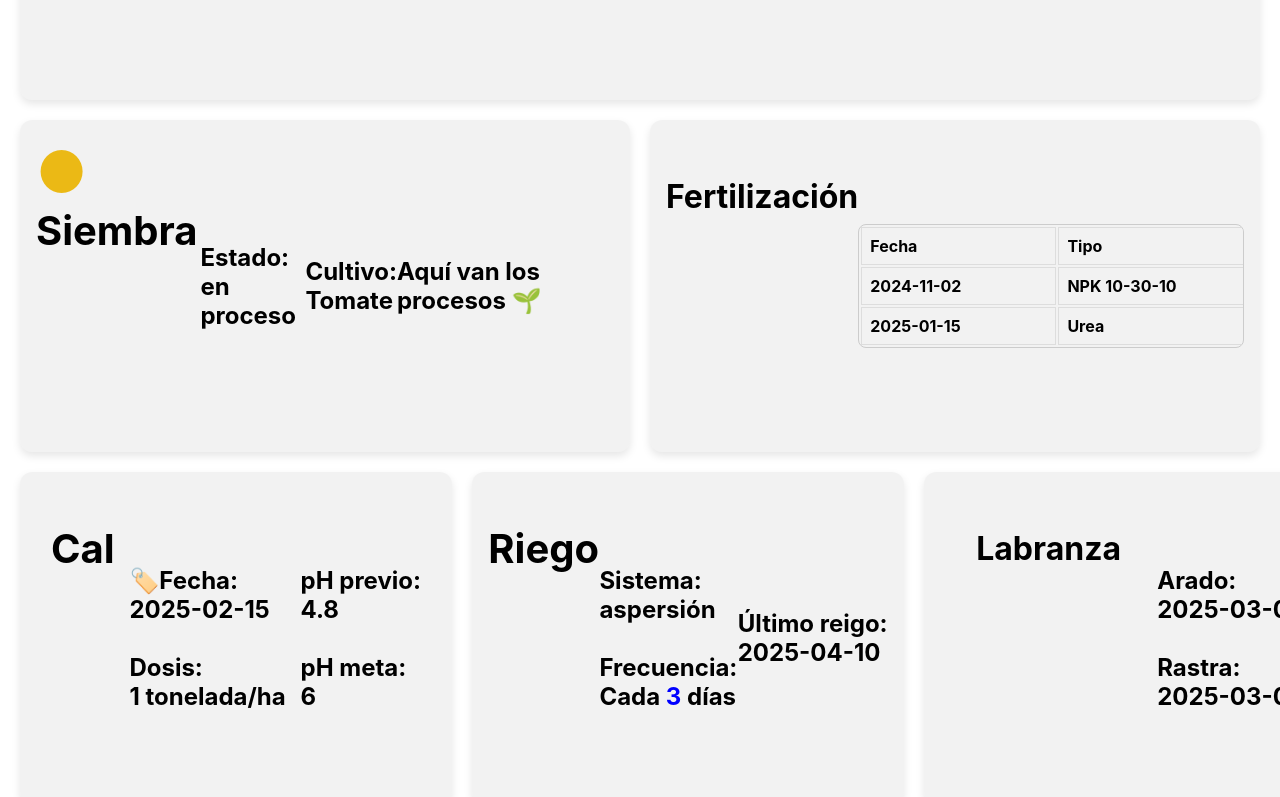
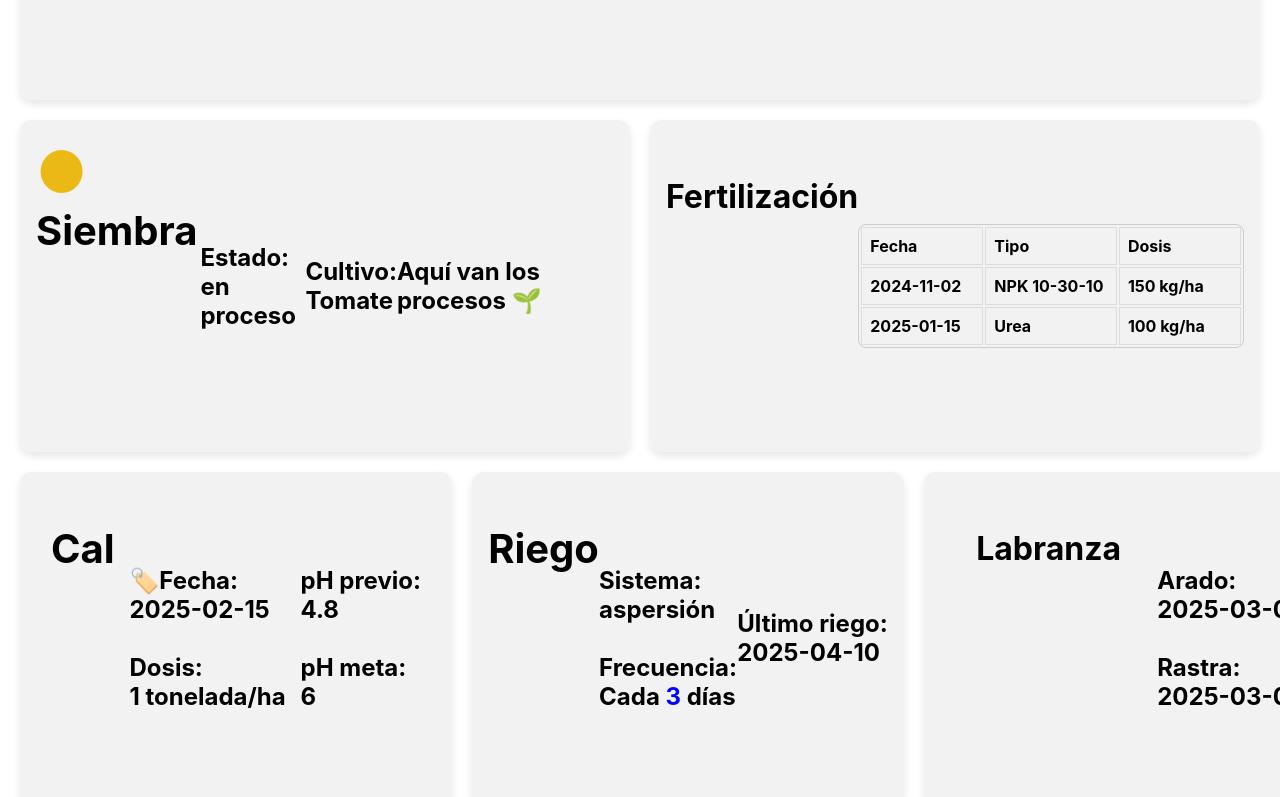
Before and after one commit to MarioRojasV/Proyecto2Reque, a React (Create React App) app: page /terrenos/procesos/1 in a window 1280 px wide. Shown: the part 323-1120 px from the top of the page. Built offline with nearby package versions, Linux system fonts and the light colour scheme.

Commit message:
Los procesos ahora se pueden editar y agregar

```diff
--- a/src/App.js
+++ b/src/App.js
@@ -8,6 +8,8 @@ import Cultivos from './pages/Cultivos';
 import PlantillaTerreno from './components/CTerrenos/PlantillaPestañaTerrenos';
 import Contacto from './pages/Contacto';
 import Procesos from './pages/Procesos';
+import AregarProcesosTablas from './components/AgregarProcesosTablas';
+import EditarProceso from './components/EditarProcesos';
 
 function App() {
 
@@ -37,6 +39,8 @@ function App() {
         <Route path="/terrenos/crear" element={<PlantillaTerreno modo="crear" terrenos={terrenos} ultimoID={ultimoID} llenarTerrenos={llenarTerrenos} llenarID={llenarID}/>} />
         <Route path="/terrenos/editar/:id" element={<PlantillaTerreno modo="editar" terrenos={terrenos} ultimoID={ultimoID} llenarTerrenos={llenarTerrenos} llenarID={llenarID}/>} />
         <Route path="/terrenos/procesos/:id" element={<Procesos terrenos={terrenos} llenarTerrenos={llenarTerrenos}/>} />
+        <Route path="/terrenos/procesos/agregarProcesosTabla/:id/:modo" element={<AregarProcesosTablas terrenos={terrenos} llenarTerrenos={llenarTerrenos}/>} />
+        <Route path="/Terrenos/Procesos/EditarProceso/:id/:campo" element={<EditarProceso terrenos={terrenos} llenarTerrenos={llenarTerrenos}/>} />
       </Routes>
       <Inicio />
     </Router>
--- /dev/null
+++ b/src/components/AgregarProcesosTablas.js
@@ -0,0 +1,106 @@
+import React, { useState, useEffect } from 'react';
+import {useParams} from 'react-router-dom';
+import TablaProcesos from '../components/TablaDatosProcesos';
+
+const AregarProcesosTablas = ({terrenos, llenarTerrenos}) => {
+  const [eventos, setEventos] = useState([]);
+  const { id, modo } = useParams();
+  const [nuevoEvento, setNuevoEvento] = useState({
+    fecha: '',
+    tipo: '',
+    campoExtra: ''
+  });
+
+  const labelCampoExtra = modo === 'historialFertilizaciones' ? 'Dosis' : 'Descripción';
+  const nombreCampoExtra = modo === 'historialFertilizaciones' ? 'dosis' : 'descripcion';
+
+
+  const [terreno, setTerreno] = useState({
+      id: '',
+      nombre: '',
+      ubicacion: '',
+      area: '',
+      estadoCultivo: '',
+      cultivoEnProceso: '',
+      planSiembraId: '',
+      estado: '',
+      fechaArado: '',
+      fechaRastra: '',
+      cal: {},
+      riego: {},
+      fertilizacion: {},
+      historialFertilizaciones: [],
+      otrosCuidados: [],
+      notas: '',
+    });
+
+  useEffect(() => {
+      const terrenoSeleccionado = terrenos.find(t => t.id === parseInt(id));
+      if (terrenoSeleccionado) {
+        setTerreno(terrenoSeleccionado);
+      }
+    }, [terrenos, id]);
+
+  const handleChange = (e) => {
+    setNuevoEvento({
+      ...nuevoEvento,
+      [e.target.name]: e.target.value
+    });
+  };
+
+  const agregarEvento = () => {
+    if (!nuevoEvento.fecha || !nuevoEvento.tipo || !nuevoEvento[nombreCampoExtra]) return;
+    const nuevosEventos = [...(terreno[modo] || []), nuevoEvento];
+    const terrenoActualizado = { ...terreno, [modo]: nuevosEventos };
+
+    setTerreno(terrenoActualizado);
+
+    const nuevosTerrenos = terrenos.map(t =>
+    t.id === terreno.id ? terrenoActualizado : t
+  );
+
+  llenarTerrenos(nuevosTerrenos);
+
+    setNuevoEvento({ fecha: '', tipo: '', [nombreCampoExtra]: '' });
+  };
+
+  return (
+    <div style={{ padding: '20px' }}>
+      <h2>{modo === 'otrosCuidados' ? '➕Agregar cuidado' : '➕Historial fertilizaciones'}</h2>
+      <input
+        type="date"
+        name="fecha"
+        value={nuevoEvento.fecha}
+        onChange={handleChange}
+        placeholder="Fecha"
+      />
+      <input
+        type="text"
+        name="tipo"
+        value={nuevoEvento.tipo}
+        onChange={handleChange}
+        placeholder="Tipo"
+      />
+      <input
+        type="text"
+        name={nombreCampoExtra}
+        value={nuevoEvento[nombreCampoExtra]}
+        onChange={handleChange}
+        placeholder={labelCampoExtra}
+      />
+      <button onClick={agregarEvento}>Agregar</button>
+
+      <hr />
+
+      <TablaProcesos
+        datos={terreno[modo]}
+        columnaExtra={labelCampoExtra}
+        campoExtra={nombreCampoExtra}
+        anchoTabla="100%"
+        altoTabla="300px"
+      />
+    </div>
+  );
+};
+
+export default AregarProcesosTablas;
--- /dev/null
+++ b/src/components/CuadroSeleccionable.js
@@ -0,0 +1,25 @@
+import React, { useState } from 'react';
+
+const CuadroSeleccionable = ({ children, baseStyle = {}, hoverColor = 'rgba(135, 245, 125, 0.53)', onClick}) => {
+  const [hovered, setHovered] = useState(false);
+
+  const mergedStyle = {
+    ...baseStyle,
+    backgroundColor: hovered ? hoverColor : baseStyle.backgroundColor || 'rgba(0,0,0,0.05)',
+    cursor: 'pointer',
+    transition: 'background-color 0.2s ease',
+  };
+
+  return (
+    <div
+      style={mergedStyle}
+      onMouseEnter={() => setHovered(true)}
+      onMouseLeave={() => setHovered(false)}
+      onClick={onClick}
+    >
+      {children}
+    </div>
+  );
+};
+
+export default CuadroSeleccionable;
--- /dev/null
+++ b/src/components/EditarProcesos.js
@@ -0,0 +1,102 @@
+import React, { useState, useEffect } from 'react';
+import { useParams, useNavigate } from 'react-router-dom';
+
+const camposPorProceso = {
+  cal: [
+    { nombre: 'fecha', label: 'Fecha' },
+    { nombre: 'dosis', label: 'Dosis' },
+    { nombre: 'phPrevio', label: 'pH previo' },
+    { nombre: 'phObjetivo', label: 'pH objetivo' },
+  ],
+  riego: [
+    { nombre: 'sistema', label: 'Sistema' },
+    { nombre: 'frecuenciaDias', label: 'Frecuencia (días)' },
+    { nombre: 'ultimoRiego', label: 'Último riego' },
+  ],
+  labranza: [
+    { nombre: 'fechaArado', label: 'Fecha de arado' },
+    { nombre: 'fechaRastra', label: 'Fecha de rastra' },
+  ],
+  notas: [
+    { nombre: 'notas', label: 'Notas' }
+  ]
+};
+
+const EditarProceso = ({ terrenos, llenarTerrenos }) => {
+  const { id, campo } = useParams();
+  const navigate = useNavigate();
+  const terreno = terrenos.find(t => t.id === parseInt(id));
+
+  const [valores, setValores] = useState({});
+
+  useEffect(() => {
+    if (terreno) {
+      if (campo === 'labranza') {
+        setValores({
+          fechaArado: terreno.fechaArado || '',
+          fechaRastra: terreno.fechaRastra || ''
+        });
+      } else if (campo === 'notas') {
+        setValores({
+          notas: terreno.notas || ''
+        });
+      } else {
+        setValores(terreno[campo] || {});
+      }
+    }
+  }, [terreno, campo]);
+
+  const handleChange = (e) => {
+    const { name, value } = e.target;
+    setValores(prev => ({ ...prev, [name]: value }));
+  };
+
+  const handleGuardar = () => {
+    if (!terreno) return;
+
+    const nuevoTerreno = { ...terreno };
+
+    if (campo === 'labranza') {
+      nuevoTerreno.fechaArado = valores.fechaArado;
+      nuevoTerreno.fechaRastra = valores.fechaRastra;
+    } else if (campo === 'notas') {
+      nuevoTerreno.notas = valores.notas;
+    } else {
+      nuevoTerreno[campo] = valores;
+    }
+
+    const nuevosTerrenos = terrenos.map(t =>
+      t.id === nuevoTerreno.id ? nuevoTerreno : t
+    );
+
+    llenarTerrenos(nuevosTerrenos);
+    navigate(`/Terrenos/Procesos/${nuevoTerreno.id}`);
+  };
+
+  const campos = camposPorProceso[campo] || [];
+
+  return (
+    <div style={{ padding: '2rem' }}>
+      <h2>Editar {campo.charAt(0).toUpperCase() + campo.slice(1)}</h2>
+      <form style={{ display: 'flex', flexDirection: 'column', gap: '1rem', maxWidth: '400px' }}>
+        {campos.map(({ nombre, label }) => (
+          <div key={nombre}>
+            <label>{label}:</label>
+            <input
+              type="text"
+              name={nombre}
+              value={valores[nombre] || ''}
+              onChange={handleChange}
+              style={{ width: '100%', padding: '0.5rem' }}
+            />
+          </div>
+        ))}
+        <button type="button" onClick={handleGuardar} style={{ padding: '0.5rem', marginTop: '1rem' }}>
+          Guardar
+        </button>
+      </form>
+    </div>
+  );
+};
+
+export default EditarProceso;
--- a/src/components/TablaDatosProcesos.js
+++ b/src/components/TablaDatosProcesos.js
@@ -1,8 +1,18 @@
 import React from 'react';
 
-const TablaProcesos = ({datos, columnaExtra, campoExtra}) => {
+const TablaProcesos = ({datos, columnaExtra, campoExtra, anchoTabla, altoTabla}) => {
+
+    const estiloDivTabla= {
+        width: anchoTabla,
+        maxHeight: altoTabla,
+        overflow: 'auto',
+        border: '1px solid #ccc',
+        borderRadius: '8px',
+        fontSize: '1rem'
+    };
+
     return (
-        <div style={styles.estiloDivTabla}>
+        <div style={estiloDivTabla}>
             <table style={styles.estiloTabla}>
                 <thead>
                     <tr>
@@ -26,16 +36,9 @@ const TablaProcesos = ({datos, columnaExtra, campoExtra}) => {
 };
 
 const styles = {
-    estiloDivTabla: {
-        width: '500px',
-        maxHeight: '300px',
-        overflow: 'auto',
-        border: '1px solid #ccc',
-        borderRadius: '8px',
-        fontSize: '1rem'
-    },
     estiloTabla: {
-        minWidth: '600px',
+        minWidth: '100%',
+        maxHeight: '150px',
         borderCollapse: 'colapse',
     },
     estiloEncabezados: {
@@ -45,6 +48,7 @@ const styles = {
         textAlign: 'left',
     },
     estiloFilasInfo: {
+        minWidth: '100px',
         border: '1px solid #ddd',
         padding: '8px',
     },
--- a/src/pages/Procesos.js
+++ b/src/pages/Procesos.js
@@ -2,12 +2,15 @@ import React, { useState, useEffect } from 'react';
 import BtnRectangRedond from '../components/BotonRectangRedondeado';
 import { useNavigate, useParams } from 'react-router-dom';
 import TablaProcesos from '../components/TablaDatosProcesos';
+import CuadroSeleccionable from '../components/CuadroSeleccionable';
 
 const Procesos = ({terrenos, llenarTerrenos}) => {
 
 
   const {id} = useParams();
-  const [terreno, setTerreno] = useState({id: '',
+  const navigate = useNavigate();
+  const [terreno, setTerreno] = useState({
+    id: '',
     nombre: '',
     ubicacion: '',
     area: '',
@@ -64,7 +67,7 @@ const Procesos = ({terrenos, llenarTerrenos}) => {
       </div>
 
       <div style={styles.contenedorHorizontal}>
-        <div style={styles.square}>
+        <CuadroSeleccionable baseStyle={styles.square}>
           <div style={styles.simboloCirculo}>
             <span style={{ fontSize: '3.5rem', color: getColor(terreno.estadoCultivo) }}>●</span> Siembra
           </div>
@@ -79,17 +82,18 @@ const Procesos = ({terrenos, llenarTerrenos}) => {
             {terreno.cultivoEnProceso}
           </div>
           Aquí van los procesos 🌱
-        </div>
-        <div style={styles.square}>
+        </CuadroSeleccionable>
+
+        <CuadroSeleccionable baseStyle={styles.square} onClick={() => {navigate(`/Terrenos/Procesos/AgregarProcesosTabla/${terreno.id}/historialFertilizaciones`);}}>
           <div style={{...styles.simboloCirculo, fontSize:"2rem"}}>
             Fertilización
           </div>
-          <TablaProcesos datos={terreno.historialFertilizaciones} columnaExtra="Dosis" campoExtra="dosis"/>
-        </div>
+          <TablaProcesos datos={terreno.historialFertilizaciones} columnaExtra="Dosis" campoExtra="dosis" anchoTabla='500px' altoTabla='300px'/>
+        </CuadroSeleccionable>
       </div>
 
       <div style={styles.contenedorHorizontal}>
-        <div style={styles.square}>
+        <CuadroSeleccionable baseStyle={styles.square} onClick={() => navigate(`/Terrenos/Procesos/EditarProceso/${terreno.id}/cal`)}>
           <div style={styles.simboloCirculo}>
             Cal
           </div>
@@ -107,9 +111,9 @@ const Procesos = ({terrenos, llenarTerrenos}) => {
             pH meta:
             <br></br><div>{terreno.cal["phObjetivo"]}</div>
           </div>
-        </div>
+        </CuadroSeleccionable>
 
-        <div style={styles.square}>
+        <CuadroSeleccionable baseStyle={styles.square} onClick={() => navigate(`/Terrenos/Procesos/EditarProceso/${terreno.id}/riego`)}>
           <div style={styles.simboloCirculo}>
             Riego
           </div>
@@ -121,12 +125,12 @@ const Procesos = ({terrenos, llenarTerrenos}) => {
             <br></br><div>Cada <span style={{ color: 'blue' }}>{terreno.riego["frecuenciaDias"]}</span> días</div>
           </div>
           <div style={styles.conteneVertical}>
-            Último reigo:
+            Último riego:
             <br></br><div>{terreno.riego["ultimoRiego"]}</div>
           </div>
-        </div>
+        </CuadroSeleccionable>
 
-        <div style={styles.square}>
+        <CuadroSeleccionable baseStyle={styles.square} onClick={() => navigate(`/Terrenos/Procesos/EditarProceso/${terreno.id}/labranza`)}>
           <div style={{...styles.simboloCirculo, fontSize:"2rem"}}>
             Labranza
           </div>
@@ -137,22 +141,22 @@ const Procesos = ({terrenos, llenarTerrenos}) => {
             Rastra:
             <br></br><div>{terreno.fechaRastra}</div>
           </div>
-        </div>
+        </CuadroSeleccionable>
       </div>
 
       <div style={styles.contenedorHorizontal}>
-        <div style={styles.square}>
+        <CuadroSeleccionable baseStyle={styles.square} onClick={() => {navigate(`/Terrenos/Procesos/AgregarProcesosTabla/${terreno.id}/otrosCuidados`);}}>
           <div style={styles.simboloCirculo}>
             Otros <br></br>cuidados
           </div>
-          <TablaProcesos datos={terreno.otrosCuidados} columnaExtra="Descripción" campoExtra="descripcion"/>
-        </div>
-        <div style={styles.square}>
+          <TablaProcesos datos={terreno.otrosCuidados} columnaExtra="Descripción" campoExtra="descripcion" anchoTabla='500px' altoTabla='300px'/>
+        </CuadroSeleccionable>
+        <CuadroSeleccionable baseStyle={styles.square} onClick={() => navigate(`/Terrenos/Procesos/EditarProceso/${terreno.id}/notas`)}>
           <div style={styles.simboloCirculo}>
             Notas
           </div>
           <br></br><div style={styles.contenedorNotas}>{terreno.notas}</div>
-        </div>
+        </CuadroSeleccionable>
       </div>
 
     </div>
```
